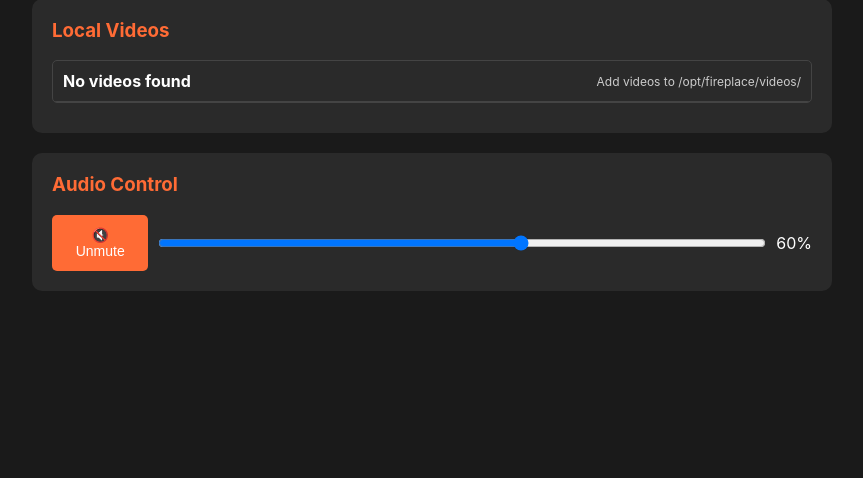
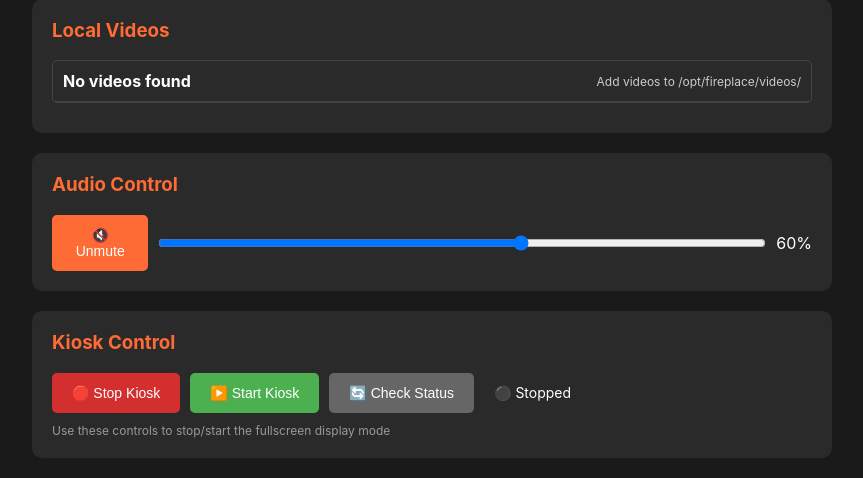
Before and after one commit to wsm94/pi-fire, a Flask app: page / in a window 1280 px wide. Shown: the part 450-928 px from the top of the page, without its empty margins (208-1071 px from the left). Before the commit the page ends 741 px from the top, so only its background shows below. Run offline with Flask 3, Linux system fonts and the light colour scheme.

Commit message:
Add stop kiosk method

```diff
--- a/app/server.py
+++ b/app/server.py
@@ -302,5 +302,80 @@ def serve_video(filename):
 
     return send_from_directory(str(videos_dir), filename, mimetype=mime_type)
 
+@app.route('/api/kiosk/stop', methods=['POST'])
+def stop_kiosk():
+    """Stop the kiosk service"""
+    try:
+        import subprocess
+        # Stop the kiosk service
+        result = subprocess.run(
+            ['sudo', 'systemctl', 'stop', 'fire-kiosk.service'],
+            capture_output=True,
+            text=True,
+            timeout=5
+        )
+
+        if result.returncode == 0:
+            logger.info("Kiosk service stopped successfully")
+            return jsonify({"success": True, "message": "Kiosk stopped"})
+        else:
+            logger.error(f"Failed to stop kiosk: {result.stderr}")
+            return jsonify({"success": False, "error": result.stderr}), 500
+
+    except subprocess.TimeoutExpired:
+        return jsonify({"success": False, "error": "Command timed out"}), 500
+    except Exception as e:
+        logger.error(f"Error stopping kiosk: {e}")
+        return jsonify({"success": False, "error": str(e)}), 500
+
+@app.route('/api/kiosk/start', methods=['POST'])
+def start_kiosk():
+    """Start the kiosk service"""
+    try:
+        import subprocess
+        # Start the kiosk service
+        result = subprocess.run(
+            ['sudo', 'systemctl', 'start', 'fire-kiosk.service'],
+            capture_output=True,
+            text=True,
+            timeout=5
+        )
+
+        if result.returncode == 0:
+            logger.info("Kiosk service started successfully")
+            return jsonify({"success": True, "message": "Kiosk started"})
+        else:
+            logger.error(f"Failed to start kiosk: {result.stderr}")
+            return jsonify({"success": False, "error": result.stderr}), 500
+
+    except subprocess.TimeoutExpired:
+        return jsonify({"success": False, "error": "Command timed out"}), 500
+    except Exception as e:
+        logger.error(f"Error starting kiosk: {e}")
+        return jsonify({"success": False, "error": str(e)}), 500
+
+@app.route('/api/kiosk/status', methods=['GET'])
+def kiosk_status():
+    """Get the status of the kiosk service"""
+    try:
+        import subprocess
+        result = subprocess.run(
+            ['systemctl', 'is-active', 'fire-kiosk.service'],
+            capture_output=True,
+            text=True,
+            timeout=5
+        )
+
+        is_active = result.stdout.strip() == 'active'
+        return jsonify({
+            "success": True,
+            "active": is_active,
+            "status": result.stdout.strip()
+        })
+
+    except Exception as e:
+        logger.error(f"Error checking kiosk status: {e}")
+        return jsonify({"success": False, "error": str(e)}), 500
+
 if __name__ == '__main__':
     app.run(host='0.0.0.0', port=8080, debug=True)
--- a/app/templates/index.html
+++ b/app/templates/index.html
@@ -276,6 +276,25 @@
                 <span id="volume-display">{{ state.volume }}%</span>
             </div>
         </div>
+
+        <div class="control-group">
+            <h3>Kiosk Control</h3>
+            <div style="display: flex; gap: 10px; align-items: center;">
+                <button onclick="stopKiosk()" id="stop-kiosk-btn" style="background: #d32f2f;">
+                    🛑 Stop Kiosk
+                </button>
+                <button onclick="startKiosk()" id="start-kiosk-btn" style="background: #4caf50;">
+                    ▶️ Start Kiosk
+                </button>
+                <button onclick="checkKioskStatus()" style="background: #666;">
+                    🔄 Check Status
+                </button>
+                <span id="kiosk-status" style="margin-left: 10px; font-size: 14px;"></span>
+            </div>
+            <div style="margin-top: 10px; font-size: 12px; color: #999;">
+                Use these controls to stop/start the fullscreen display mode
+            </div>
+        </div>
     </div>
 
     <script>
@@ -434,8 +453,75 @@
             });
         }
 
+        async function stopKiosk() {
+            if (!confirm('Stop the kiosk display? You can restart it anytime.')) {
+                return;
+            }
+
+            try {
+                const response = await fetch('/api/kiosk/stop', {
+                    method: 'POST',
+                    headers: {'Content-Type': 'application/json'}
+                });
+                const result = await response.json();
+
+                if (result.success) {
+                    showMessage('Kiosk stopped successfully');
+                    document.getElementById('kiosk-status').textContent = '⚫ Stopped';
+                    document.getElementById('stop-kiosk-btn').disabled = true;
+                    document.getElementById('start-kiosk-btn').disabled = false;
+                } else {
+                    showMessage('Failed to stop kiosk: ' + (result.error || 'Unknown error'), 'error');
+                }
+            } catch (error) {
+                showMessage('Error stopping kiosk: ' + error.message, 'error');
+            }
+        }
+
+        async function startKiosk() {
+            try {
+                const response = await fetch('/api/kiosk/start', {
+                    method: 'POST',
+                    headers: {'Content-Type': 'application/json'}
+                });
+                const result = await response.json();
+
+                if (result.success) {
+                    showMessage('Kiosk started successfully');
+                    document.getElementById('kiosk-status').textContent = '🟢 Running';
+                    document.getElementById('stop-kiosk-btn').disabled = false;
+                    document.getElementById('start-kiosk-btn').disabled = true;
+                } else {
+                    showMessage('Failed to start kiosk: ' + (result.error || 'Unknown error'), 'error');
+                }
+            } catch (error) {
+                showMessage('Error starting kiosk: ' + error.message, 'error');
+            }
+        }
+
+        async function checkKioskStatus() {
+            try {
+                const response = await fetch('/api/kiosk/status');
+                const result = await response.json();
+
+                if (result.success) {
+                    const statusText = result.active ? '🟢 Running' : '⚫ Stopped';
+                    document.getElementById('kiosk-status').textContent = statusText;
+                    document.getElementById('stop-kiosk-btn').disabled = !result.active;
+                    document.getElementById('start-kiosk-btn').disabled = result.active;
+                    showMessage('Status: ' + result.status);
+                } else {
+                    showMessage('Failed to check status', 'error');
+                }
+            } catch (error) {
+                showMessage('Error checking status: ' + error.message, 'error');
+            }
+        }
+
         // Initialize UI
         updateUI();
+        // Check kiosk status on load
+        checkKioskStatus();
     </script>
 </body>
 </html>
```
Also changed, not shown: 1 other file.
